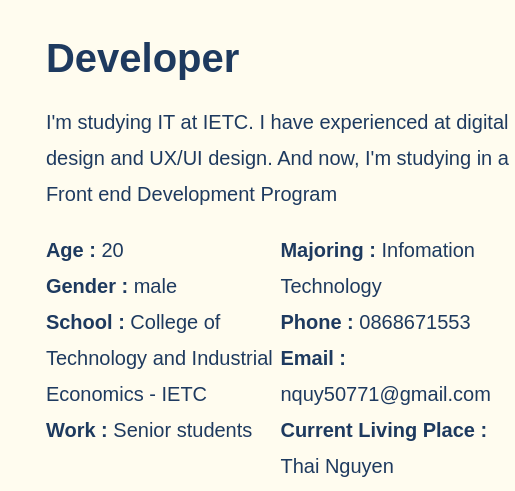
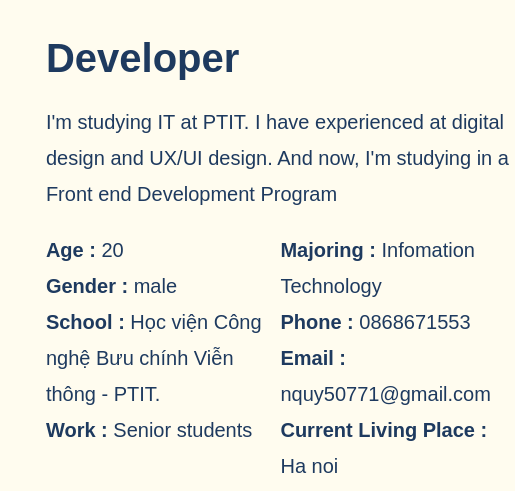
Before and after one commit to quyng24/profile-web, a plain HTML site: page index.html in a window 1280 px wide. Shown: the part 1215-1706 px from the top of the page, 765-1280 px from the left. Drawn offline with Linux system fonts and the light colour scheme.

Commit message:
upload content for about me

```diff
--- a/index.html
+++ b/index.html
@@ -52,22 +52,22 @@
                 <div class="img-about show-on-scroll left"></div>
                 <div class="text-content-about show-on-scroll right">
                     <h3> My name is Van Quy & I am a Front-End Developer </h3>
-                    <p> I'm studying IT at IETC. I have experienced at digital design and UX/UI design. And now, I'm studying in a Front end Development Program
+                    <p> I'm studying IT at PTIT. I have experienced at digital design and UX/UI design. And now, I'm studying in a Front end Development Program
                     <div style="display: flex;">
                         <div class="box">
                             <p> <span> Age : </span> 20 </p>
                             <p> <span> Gender : </span> male </p>
-                            <p> <span> School : </span> College of Technology and Industrial Economics - IETC </p>
+                            <p> <span> School : </span> Học viện Công nghệ Bưu chính Viễn thông - PTIT.</p>
                             <p> <span> Work : </span> Senior students </p>
                         </div>
                         <div class="box">
                             <p> <span> Majoring : </span> Infomation Technology </p>
                             <p> <span> Phone : </span> 0868671553 </p>
                             <p> <span> Email : </span>nquy50771@gmail.com</p>
-                            <p> <span> Current Living Place : </span> Thai Nguyen </p>
+                            <p> <span> Current Living Place : </span> Ha noi </p>
                         </div>
                     </div>
-                    <a href="./img/NGUYEN-VAN-QUY-TopCV.vn-080325.185016.pdf" download="./img/NGUYEN-VAN-QUY-TopCV.vn-080325.185016.pdf">Download CV</a>
+                    <a href="./img/CV-N-V-Q-FE-DEVELOPER.pdf" download="./img/CV-N-V-Q-FE-DEVELOPER.pdf">Download CV</a>
                     <a href="#contact">Contact Me</a>
                 </div>
             </div>
```
Also changed, not shown: 2 other files.
